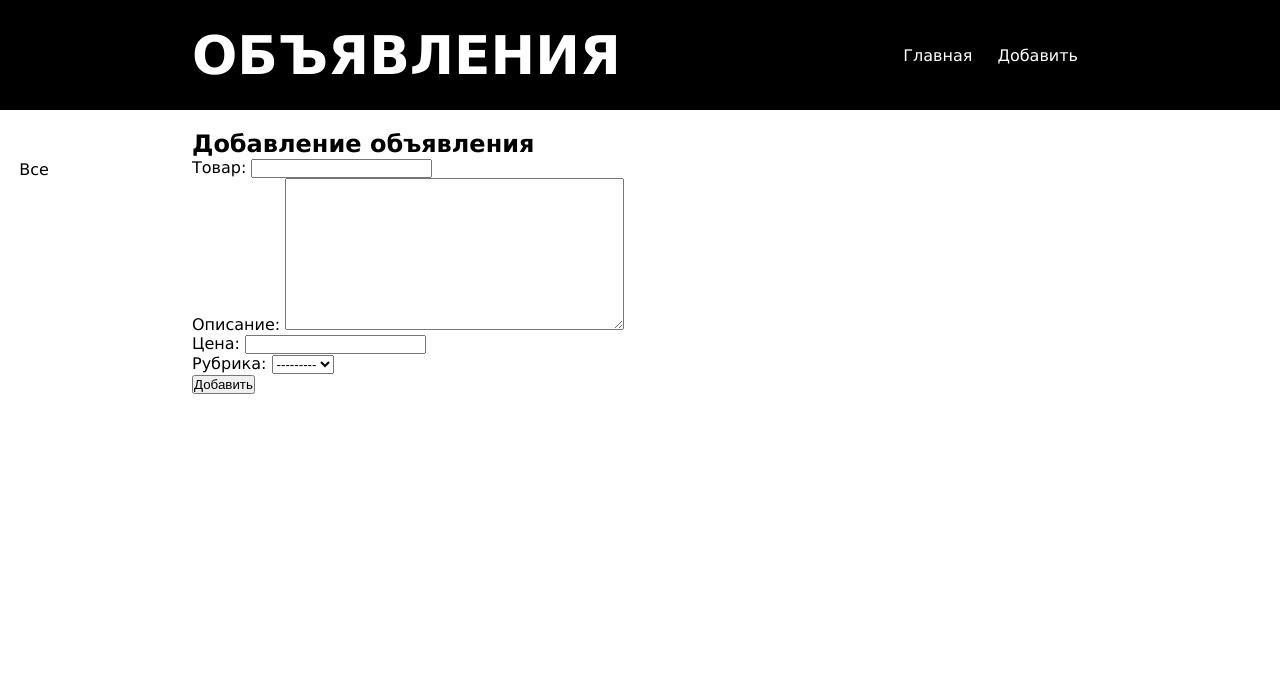
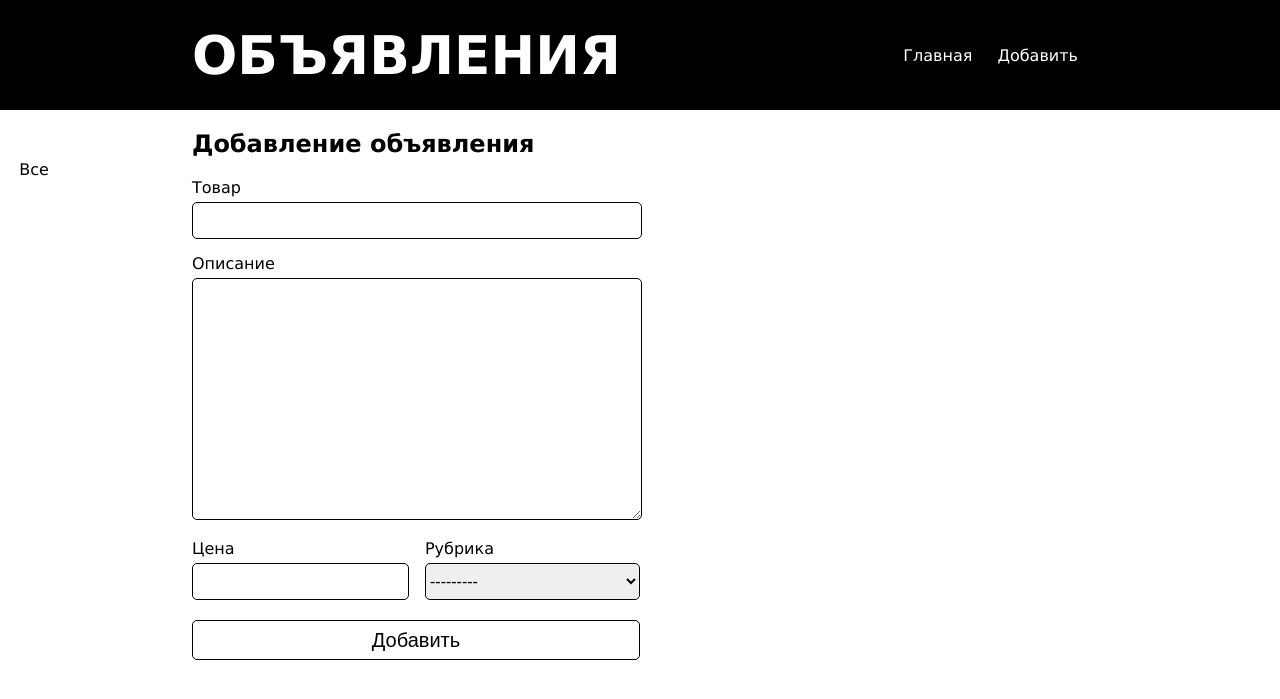
Before and after one commit to MikleBr/djangoBboard, a Django app: page /bboard/add/ in a window 1280 px wide. Shown: the top 699 px of the page. Run offline with Django 3.2, Linux system fonts and the light colour scheme; data that the repository does not hold is empty.

Commit message:
change form (css)

```diff
--- a/bboard/static/bboard/style.css
+++ b/bboard/static/bboard/style.css
@@ -84,7 +84,6 @@ main {
   display: flex;
   flex-direction: column;
   flex-wrap: wrap;
-  align-items: left;
 }
 
 .post{
@@ -106,7 +105,6 @@ main {
 
     display: flex;
     flex-direction: column;
-    align-items: left;
 }
 
 .post__title{
@@ -126,3 +124,81 @@ main {
 .post__date p{
     font-size: 12px;
 }
+
+form{
+  margin: 20px 0 0 0;
+  width: 50%;
+
+  display: flex;
+  flex-direction: column;
+}
+
+.form__input{
+  margin: 0 0 15px 0;
+  width: 100%;
+}
+
+.form__d-input{
+  margin: 0 0 15px 0;
+  width: 100%;
+
+  display: flex;
+  align-items: center;
+  justify-content: space-between;
+}
+
+form input, textarea{
+  margin: 5px 0 0 0;
+  padding: 0 15px;
+
+  width: calc(100% - 30px);
+
+  font-size: 16px;
+  border: 1px solid black;
+  border-radius: 5px;
+
+  resize: vertical;
+}
+
+form textarea{
+  padding: 15px;
+  font-size: 18px;
+}
+
+form input{
+  height: 35px;
+}
+
+select{
+  width: 100%;
+  height: 37px;
+  border: 1px solid #000;
+  border-radius: 5px;
+
+  font-size: 16px;
+}
+
+.form__rubric,
+.form__price{
+  height: 100%;
+  width: 48%;
+
+  display: flex;
+  flex-direction: column;
+  justify-content: space-between;
+}
+
+input[type='submit']{
+  width: 100%;
+  height: 40px;
+
+  font-size: 20px;
+  background-color: #fff;
+
+  transition: all .2s ease-in;
+}
+
+input[type='submit']:hover{
+  color: #fff;
+  background-color: #000;
+}
--- a/bboard/templates/bboard/create.html
+++ b/bboard/templates/bboard/create.html
@@ -6,7 +6,30 @@
     <h2>Добавление объявления</h2>
     <form method="post">
         {% csrf_token %}
-        {{ form.as_p }}
+        {{ form.non_field_errors }}
+        <div class="form__input">
+            {{ form.title.errors }}
+            <label for="{{ form.title.id_for_label }}">Товар</label>
+            {{ form.title }}
+        </div>
+        <div class="form__input">
+            {{ form.content.errors }}
+            <label for="{{ form.content.id_for_label }}">Описание</label>
+            {{ form.content }}
+        </div>
+        <div class="form__d-input">
+            <div class="form__price">
+                {{ form.price.errors }}
+                <label for="{{ form.price.id_for_label }}">Цена</label>
+                {{ form.price }}
+            </div>
+
+            <div class="form__rubric">
+                {{ form.rubric.errors }}
+                <label for="{{ form.rubric.id_for_label }}">Рубрика</label>
+                {{ form.rubric }}
+            </div>
+        </div>
         <input type="submit" value="Добавить">
     </form>
 
```
